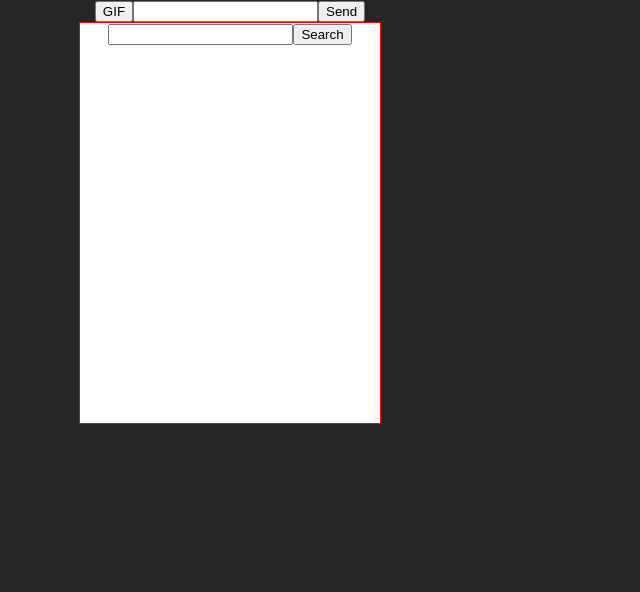
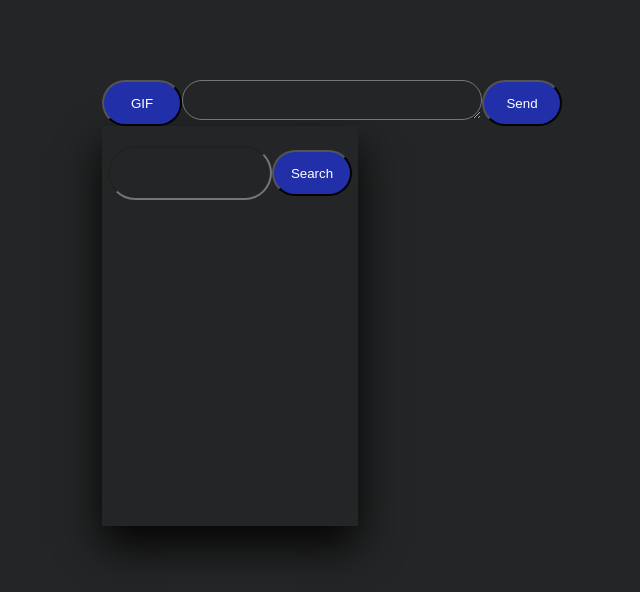
Before and after one commit to Sk-Bhardwaj24/chat-application, a React (Create React App) app: page / in a window 1280 px wide. Both pictures are taken after a click on the button "GIF". Shown: the top 592 px of the page, without its empty margins (410-1050 px from the left). Built offline with nearby package versions, Linux system fonts and the light colour scheme.

Commit message:
functionalty part mostly compleated

```diff
--- a/src/Components/Input.jsx
+++ b/src/Components/InputBox.jsx
@@ -3,14 +3,65 @@ import Output from "./Output";
 import styled from "styled-components";
 const Div = styled.div`
   color: white;
+  margin: 40vw;
+  margin-top: 80px;
+  .input-box {
+    display: flex;
+    margin: auto;
+  }
+  textarea {
+    width: 300px;
+    height: 40px;
+    border-radius: 40px;
+    box-sizing: border-box;
+    padding-left: 25px;
+    padding-right: 25px;
+    outline: none;
+    background-color: rgb(36, 37, 38);
+    -webkit-box-shadow: none;
+    -moz-box-shadow: none;
+    box-shadow: none;
+    color: white;
+  }
+  .scroll::-webkit-scrollbar {
+    display: none;
+  }
+  .button:focus {
+    outline: none;
+  }
+
+  .gif-input-box {
+    margin-top: 20px;
+  }
 `;
-const Input = () => {
+const Input = styled.input`
+  height: 40px;
+  width: 150px;
+  border-radius: 40px;
+  outline: none;
+  background-color: rgb(36, 37, 38);
+  -webkit-box-shadow: none;
+  -moz-box-shadow: none;
+  box-shadow: none;
+  color: white;
+  padding: 5px;
+`;
+const Button = styled.button`
+  box-sizing: border-box;
+  width: 80px;
+  height: 46px;
+  border-radius: 40px;
+  background-color: rgb(33, 48, 169);
+  color: white;
+  /* border-color: rgb(33, 48, 169); */
+`;
+const InputBox = () => {
   const [textdata, setTextdata] = React.useState("");
   const [output, setOutput] = React.useState([]);
   const [display, setDisplay] = React.useState(false);
   const [gifsearch, setGifsearch] = React.useState("");
   const [gif, setGif] = React.useState([]);
-  const [gifoutput, setGifoutput] = React.useState([]);
+
   const handleChange = (e) => {
     setTextdata(e.target.value);
   };
@@ -41,6 +92,7 @@ const Input = () => {
       gifmessage: url,
     };
     setOutput([...output, payload]);
+    setDisplay(false);
   };
   const handlegifmessage = () => {
     getgif();
@@ -48,24 +100,46 @@ const Input = () => {
 
   return (
     <Div>
-      <button onClick={handlegif}>GIF</button>
+      <div className="input-box">
+        <div>
+          {" "}
+          <Button onClick={handlegif}>GIF</Button>
+        </div>
+        <div>
+          {" "}
+          <textarea
+            className="scroll"
+            type="text"
+            onChange={handleChange}
+            value={textdata}
+          ></textarea>
+        </div>
 
-      <input type="text" onChange={handleChange} value={textdata} />
-      <button onClick={handleAdd}>Send</button>
+        <div>
+          {" "}
+          <Button onClick={handleAdd}>Send</Button>
+        </div>
+      </div>
+
       {display ? (
         <div
           style={{
             margin: "auto",
-            border: "1px solid red",
+
             height: "400px",
             maxHeight: "400px",
             maxWidth: "300px",
-            backgroundColor: "white",
+
+            backgroundColor: "rgb(36, 37, 38)",
             overflowY: "scroll",
+            boxShadow: " 0 20px 40px rgba(0, 0, 0, 0.9)",
           }}
         >
-          <input onChange={handlegifchange} value={gifsearch} />
-          <button onClick={handlegifmessage}>Search</button>
+          <div className="gif-input-box">
+            <Input onChange={handlegifchange} value={gifsearch} />
+            <Button onClick={handlegifmessage}>Search</Button>
+          </div>
+
           {/* {console.log(gif[0].images.downsized_still.url)} */}
           {gif.map((each, idx) => (
             <div key={idx}>
@@ -85,4 +159,4 @@ const Input = () => {
   );
 };
 
-export default Input;
+export default InputBox;
--- a/src/Components/Main.jsx
+++ b/src/Components/Main.jsx
@@ -1,10 +1,10 @@
 import React from "react";
-import Input from "./Input";
+import InputBox from "./InputBox";
 
 const Main = () => {
   return (
     <div>
-      <Input />
+      <InputBox />
     </div>
   );
 };
```
